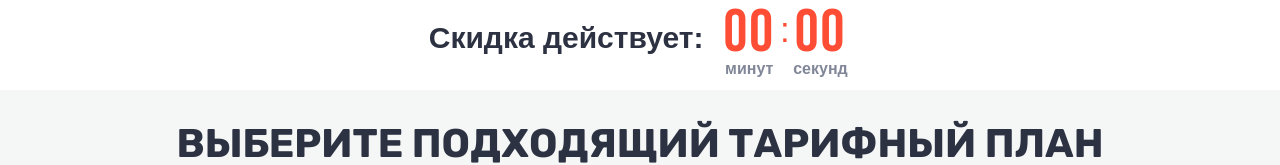
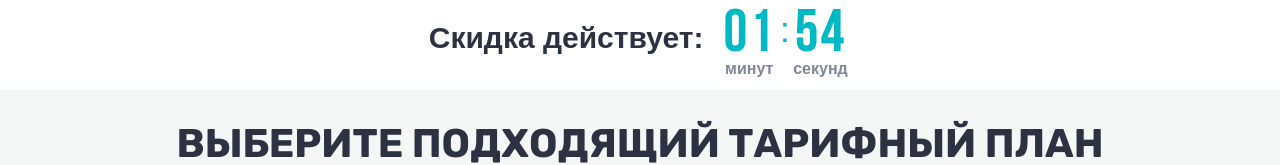
Before and after one commit to DDD5677/Gym-plans-page, a Vue app in the folder frontend/: page / in a window 1280 px wide. Shown: the top 165 px of the page. Built offline with nearby package versions, Linux system fonts and the light colour scheme; no server answers.

Commit message:
change time

```diff
--- a/frontend/src/components/Header.vue
+++ b/frontend/src/components/Header.vue
@@ -1,7 +1,7 @@
 <template>
 	<header class="header">
 		<h3>Скидка действует:</h3>
-		<Timer :time="0.1" />
+		<Timer :time="2" />
 	</header>
 </template>
 
```
